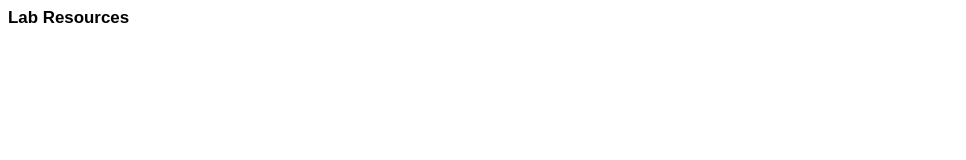
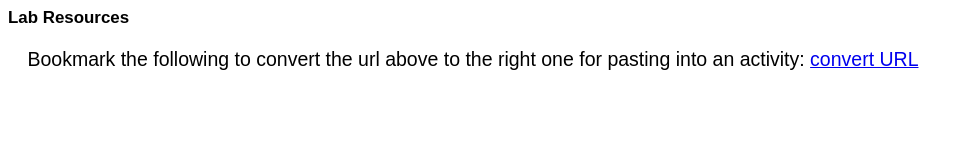
Before and after one commit to concord-consortium/lab-resources, a plain HTML site: page index.html in a window 1280 px wide. Shown: the whole page, without its empty margins (0-966 px from the left). Drawn offline with Linux system fonts and the light colour scheme.

Commit message:
added bookmarklet to convert URL easily

```diff
--- a/index.html
+++ b/index.html
@@ -23,5 +23,6 @@
   </head>
   <body>
     <h1>Lab Resources</h1>
+    <p> Bookmark the following to convert the url above to the right one for pasting into an activity: <a href="javascript:(function(){window.location=window.location.toString().replace(/^http:s\/\/github\.com\/concord-consortium\/lab-resources\/blob,'http://concord-consortium.github.com/lab-resources');})()"> convert URL </a></p>
   </body>
 </html>
```
